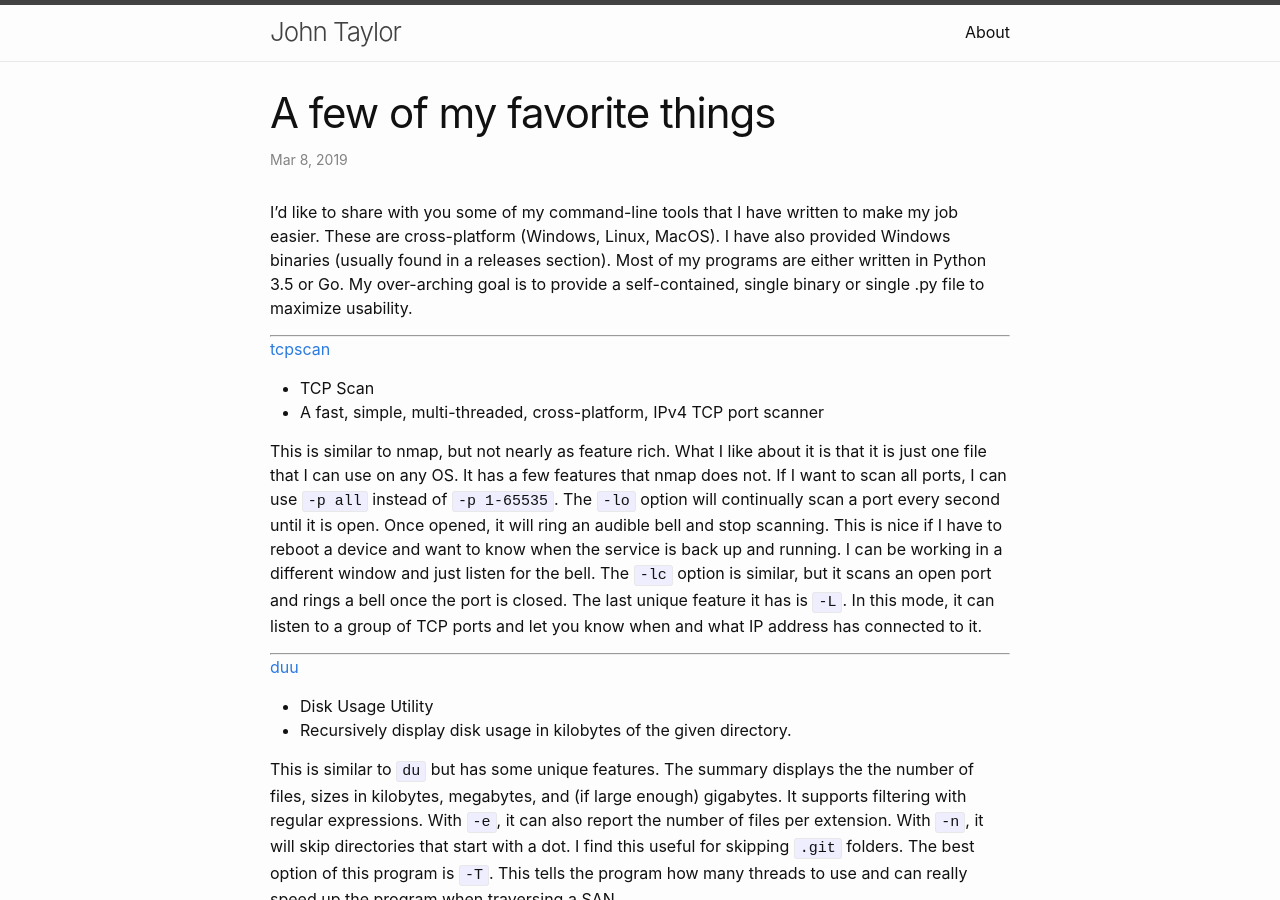
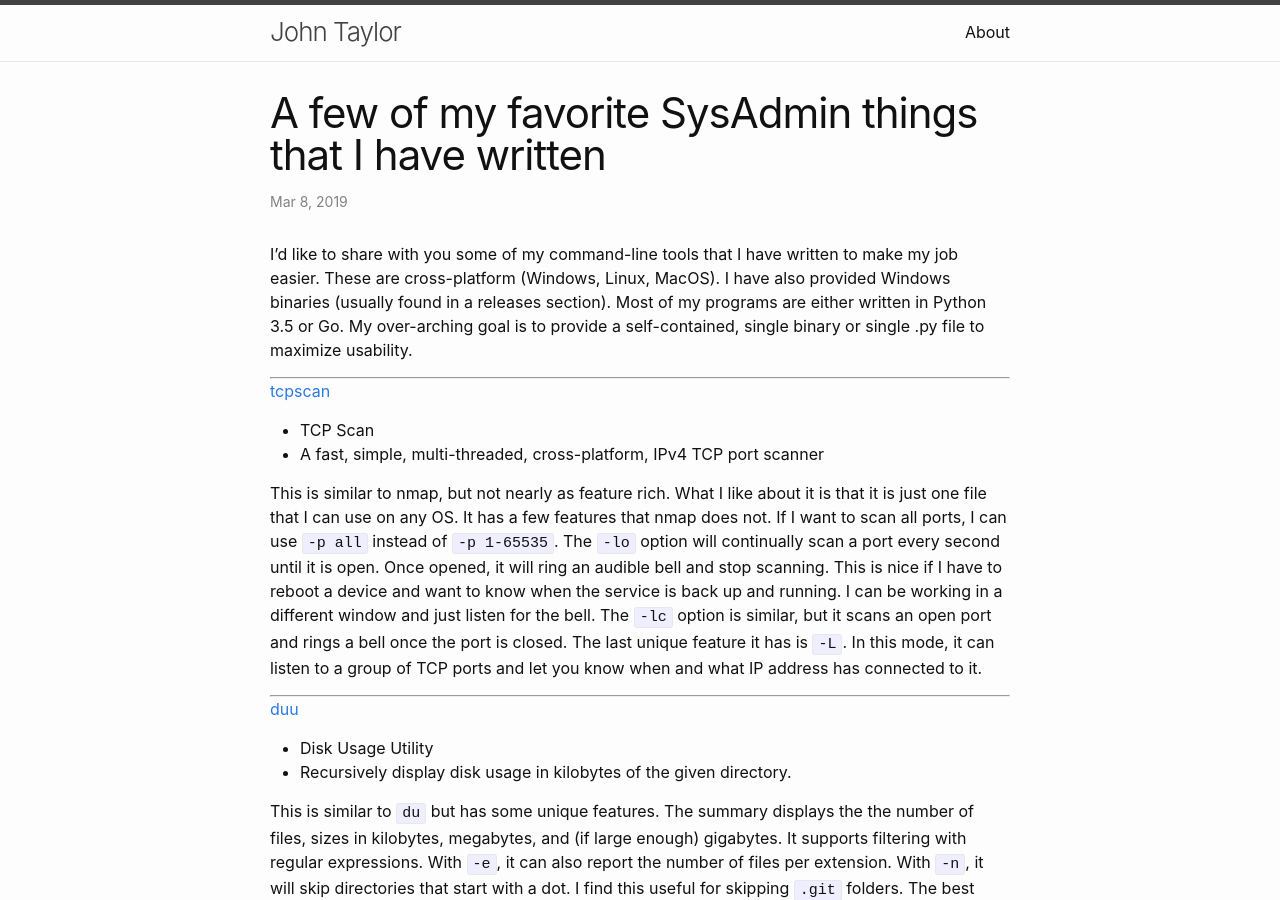
Before and after one commit to jftuga/blog, a Jekyll site: the page built from _posts/2019-03-08--A-few-of-my-favorite-things.md, in a window 1280 px wide and 900 px high. Built offline with Jekyll 4.4.1, drawn with Linux system fonts in a browser that asks for light colours.

Commit message:
updated title

```diff
--- a/_posts/2019-03-08--A-few-of-my-favorite-things.md
+++ b/_posts/2019-03-08--A-few-of-my-favorite-things.md
@@ -1,6 +1,6 @@
 ---
 layout: post
-title: "A few of my favorite things"
+title: "A few of my favorite SysAdmin things that I have written"
 date: 2019-03-08 17:33:36 +0000
 categories: sysadmin
 ---
```
